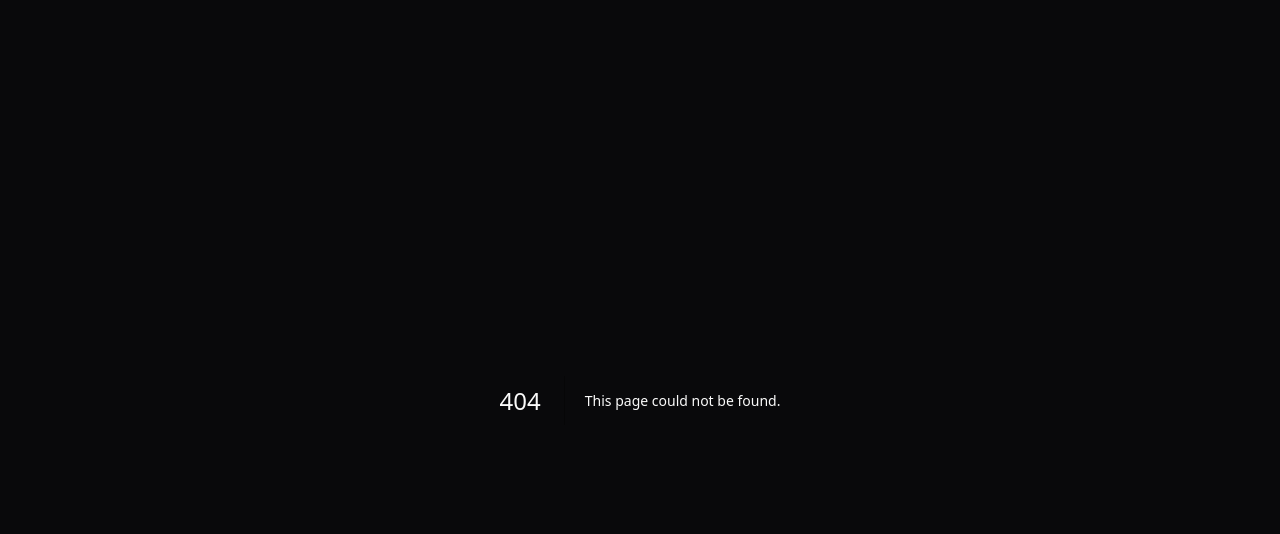
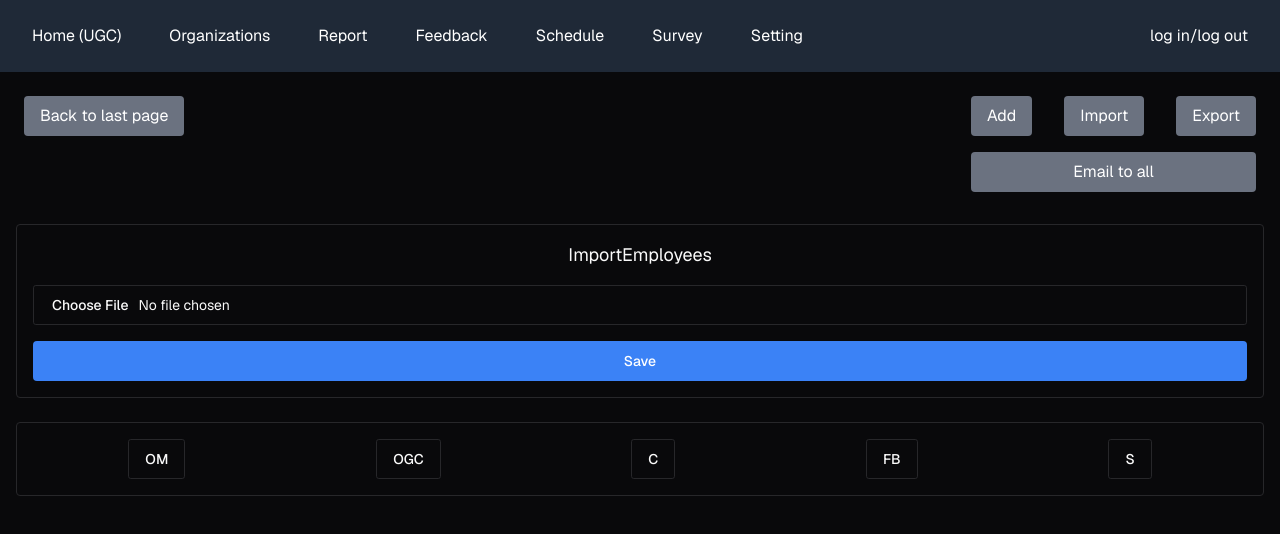
Before and after one commit to Builder-s-League/BuildersLeague-Edition1, a Next.js app: page /cbh/employee/import in a window 1280 px wide. Before the commit this address had no page. Shown: the top 534 px of the page. Built offline with nearby package versions, Linux system fonts and the light colour scheme.

Commit message:
[3|CBH & HR - Employee Dashboard Page] Import employees #41

```diff
--- a/package.json
+++ b/package.json
@@ -33,10 +33,10 @@
     "@radix-ui/react-dropdown-menu": "^2.0.6",
     "@radix-ui/react-icons": "^1.3.0",
     "@radix-ui/react-label": "^2.1.0",
+    "@radix-ui/react-navigation-menu": "^1.2.1",
     "@radix-ui/react-progress": "^1.1.0",
     "@radix-ui/react-slot": "^1.1.0",
     "@radix-ui/react-switch": "^1.1.1",
-    "@radix-ui/react-navigation-menu": "^1.2.1",
     "@supabase/ssr": "^0.1.0",
     "@supabase/supabase-js": "^2.39.3",
     "@tanstack/react-query": "^5.17.15",
@@ -52,12 +52,13 @@
     "next": "^14.2.14",
     "next-themes": "^0.2.1",
     "nextjs-toploader": "^1.6.4",
+    "papaparse": "^5.4.1",
     "react": "^18.2.0",
     "react-dom": "^18.2.0",
     "tailwind-merge": "^2.2.0",
     "undici": "^5.28.2",
+    "uuid": "^10.0.0",
     "vaul": "^1.0.0",
-    "uuid": "^10.0.0",
     "zod": "^3.23.8"
   },
   "devDependencies": {
@@ -69,6 +70,7 @@
     "@testing-library/user-event": "^14.5.2",
     "@types/jest": "^29.5.11",
     "@types/node": "20.3.1",
+    "@types/papaparse": "^5.3.14",
     "@types/react": "18.2.8",
     "@types/react-dom": "18.2.5",
     "@types/uuid": "^10.0.0",
--- a/src/app/cbh/employee/add/page.tsx
+++ b/src/app/cbh/employee/add/page.tsx
@@ -4,6 +4,7 @@ import { redirect } from 'next/navigation'
 import OrganizationCBHFooter from '@/components/OrganizationCBH/Footer'
 import { Input } from '@/components/ui/input'
 import { Button } from '@/components/ui/button'
+import EDTopNavBar from '@/components/EmployeeDashboard/EDTopNavBar'
 
 export default function AddEmployee() {
   const [newEmployee, setNewEmployee] = useState({
@@ -33,6 +34,8 @@ export default function AddEmployee() {
   }
 
   return (
+    <>
+      <EDTopNavBar />
       <div className="container mx-auto p-4">
         <div className="mb-6 rounded border p-4">
           <h2 className="mb-4 text-center text-lg">Add New Employee</h2>
@@ -70,12 +73,16 @@ export default function AddEmployee() {
               required
             />
 
-          <Button type="submit" className="rounded bg-blue-500 p-2 text-white">
+            <Button
+              type="submit"
+              className="rounded bg-blue-500 p-2 text-white"
+            >
               Add
             </Button>
           </form>
         </div>
         <OrganizationCBHFooter />
       </div>
+    </>
   )
 }
--- /dev/null
+++ b/src/app/cbh/employee/import/page.tsx
@@ -0,0 +1,95 @@
+'use client'
+import React, { ChangeEvent, useState } from 'react'
+import OrganizationCBHFooter from '@/components/OrganizationCBH/Footer'
+import { Input } from '@/components/ui/input'
+import { Button } from '@/components/ui/button'
+import EDTopNavBar from '@/components/EmployeeDashboard/EDTopNavBar'
+import Papa from 'papaparse'
+import internal from 'stream'
+
+interface CSVRecord {
+  employeename: string
+  employeeemailaddress: string
+  employeeid: string
+}
+
+export default function ImportEmployee() {
+  const [csvData, setCsvData] = useState<CSVRecord[]>([])
+
+  const handleFileUpload = (event: ChangeEvent<HTMLInputElement>) => {
+    const file =
+      event.currentTarget &&
+      event.currentTarget.files &&
+      event.currentTarget.files[0]
+    if (!file) {
+      return
+    }
+
+    Papa.parse<CSVRecord>(file, {
+      header: true,
+      skipEmptyLines: true,
+      complete: (result) => {
+        const dataWithEmployeeID = result.data.map((item, index) => ({
+          employeename: item.employeename,
+          employeeemailaddress: item.employeeemailaddress,
+          employeeid: `EMP${index + 1}`, // Generating employee ID automatically
+        }))
+
+        setCsvData(dataWithEmployeeID)
+      },
+    })
+  }
+
+  return (
+    <>
+      <EDTopNavBar />
+
+      <div className="container mx-auto p-4">
+        <div className="mb-6 rounded border p-4">
+          <h2 className="mb-4 text-center text-lg">ImportEmployees</h2>
+          <form
+            onSubmit={() => handleFileUpload}
+            className="grid grid-cols-1 gap-4"
+          >
+            <Input
+              type="file"
+              accept=".csv"
+              onChange={handleFileUpload}
+              placeholder="Profile Photo"
+              required
+            />
+
+            {csvData.length > 0 && (
+              <table>
+                <thead>
+                  <tr>
+                    <th>Employee Name</th>
+                    <th>Employee Email Address</th>
+                    <th>Employee ID</th>
+                  </tr>
+                </thead>
+                <tbody>
+                  {csvData.map((employee, index) => (
+                    <tr key={index}>
+                      <td>{employee.employeename}</td>
+                      <td>{employee.employeeemailaddress}</td>
+                      <td>{employee.employeeid}</td>
+                    </tr>
+                  ))}
+                </tbody>
+              </table>
+            )}
+
+            <Button
+              type="submit"
+              className="rounded bg-blue-500 p-2 text-white"
+            >
+              Save
+            </Button>
+          </form>
+        </div>
+        <OrganizationCBHFooter />
+      </div>
+    </>
+  )
+}
--- a/src/app/cbh/employee/page.tsx
+++ b/src/app/cbh/employee/page.tsx
@@ -1,26 +1,10 @@
+import EDTopNavBar from '@/components/EmployeeDashboard/EDTopNavBar'
 import EmployeeCard from '@/components/EmployeeDashboard/EmployeeCard'
-import PageButton from '@/components/EmployeeDashboard/PageButton'
 
 export default function Dashboard() {
   return (
     <>
-      <div className="flex w-full flex-col p-4">
-        <div className="flex flex-wrap space-x-4">
-          <PageButton label="Back to last page" link="/" />
-        </div>
-      </div>
-
-      <div className="  flex w-full flex-col space-y-2">
-        <div className="m-6 flex flex-col space-x-4 self-end">
-          <div className="flex">
-            <PageButton label="Add" link="employee/add" />
-            <PageButton label="Import" link="/import" />
-            <PageButton label="Export" link="/export" />
-          </div>
-
-          <PageButton label="Email to all" link="/email" />
-        </div>
-      </div>
+      <EDTopNavBar />
 
       <div>
         <div className="mt-4 flex w-full flex-col space-x-4">
--- a/src/app/hr/settings/page.tsx
+++ b/src/app/hr/settings/page.tsx
@@ -1,83 +1,152 @@
-"use client"
-import { Button } from "@/components/ui/button"
-import { Input } from "@/components/ui/input"
-import Link from "next/link"
-import { Fragment, useState } from "react";
+'use client'
+import { Button } from '@/components/ui/button'
+import { Input } from '@/components/ui/input'
+import Link from 'next/link'
+import { Fragment, useState } from 'react'
 
 export default function Settings() {
-    const [isPTag, setPtag] = useState(true);
-    const [isUpdate, setUpdate] = useState(true);
-    const initalOrganizationName = 'Origatou';
-    const initialEmail = 'origatou@gmail.com';
-    const initialPhone = '431 xxx xxxx';
-    const [organizationName, setOrganizationName] = useState(initalOrganizationName);
-    const [email, setEmail] = useState(initialEmail);
-    const [phone, setPhone] = useState(initialPhone);
+  const [isPTag, setPtag] = useState(true)
+  const [isUpdate, setUpdate] = useState(true)
+  const initalOrganizationName = 'Origatou'
+  const initialEmail = 'origatou@gmail.com'
+  const initialPhone = '431 xxx xxxx'
+  const [organizationName, setOrganizationName] = useState(
+    initalOrganizationName,
+  )
+  const [email, setEmail] = useState(initialEmail)
+  const [phone, setPhone] = useState(initialPhone)
 
   function handleCLick() {
-      setPtag(false);
-      setUpdate(false);
+    setPtag(false)
+    setUpdate(false)
   }
 
   function cancelClick() {
-      setOrganizationName(initalOrganizationName);
-      setEmail(initialEmail);
-      setPhone(initialPhone);
-      setPtag(true);
-      setUpdate(true);
+    setOrganizationName(initalOrganizationName)
+    setEmail(initialEmail)
+    setPhone(initialPhone)
+    setPtag(true)
+    setUpdate(true)
   }
 
-    let organizationNameUpdate = organizationName;
-    let emailUpdate = email;
-    let phoneUpdate = phone;
+  let organizationNameUpdate = organizationName
+  let emailUpdate = email
+  let phoneUpdate = phone
 
   function updateClick() {
-
-      setPtag(true);
-      setUpdate(true);
+    setPtag(true)
+    setUpdate(true)
   }
 
   return (
-    <div className="flex flex-col w-1/2 border border-white">
-      <div className="flex flex-row w-full ">
+    <div className="flex w-1/2 flex-col border border-white">
+      <div className="flex w-full flex-row ">
         <div className="inline-flex w-9/12 gap-6">
-          <Button variant="outline" className="w-24">E</Button>
-          <Button variant="outline" className="w-24">UGC</Button>
-          <Button variant="destructive" className="w-24">Settings</Button>
+          <Button variant="outline" className="w-24">
+            E
+          </Button>
+          <Button variant="outline" className="w-24">
+            UGC
+          </Button>
+          <Button variant="destructive" className="w-24">
+            Settings
+          </Button>
         </div>
         <div className="w-1/4">
-          <Button className="flex flex-col w-24 py-2/25">
+          <Button className="py-2/25 flex w-24 flex-col">
             <Link href="/login">Login/Out</Link>
           </Button>
         </div>
       </div>
       <div className="flex justify-evenly">
-        <div className="py-8 w-80 flex flex-col items-center">
-
-            <Fragment>{
-              isPTag ? (<p className="inline-flex m-1 w-3/4 items-center">Organization name: {organizationNameUpdate}</p>) : (<Input className="ml-1 float-right w-3/4" placeholder="Organization name" onChange={e => setOrganizationName(e.target.value)} value={organizationName} type="text"></Input>)}
+        <div className="flex w-80 flex-col items-center py-8">
+          <Fragment>
+            {isPTag ? (
+              <p className="m-1 inline-flex w-3/4 items-center">
+                Organization name: {organizationNameUpdate}
+              </p>
+            ) : (
+              <Input
+                className="float-right ml-1 w-3/4"
+                placeholder="Organization name"
+                onChange={(e) => setOrganizationName(e.target.value)}
+                value={organizationName}
+                type="text"
+              ></Input>
+            )}
           </Fragment>
-            <Fragment>{
-              isPTag ? (<p className="inline-flex m-1 w-3/4 items-center">Email: {emailUpdate}</p>) : (<Input className="ml-1 float-right w-3/4" placeholder="Email" onChange={e => setEmail(e.target.value)} value={email} type="email"></Input>)}
+          <Fragment>
+            {isPTag ? (
+              <p className="m-1 inline-flex w-3/4 items-center">
+                Email: {emailUpdate}
+              </p>
+            ) : (
+              <Input
+                className="float-right ml-1 w-3/4"
+                placeholder="Email"
+                onChange={(e) => setEmail(e.target.value)}
+                value={email}
+                type="email"
+              ></Input>
+            )}
           </Fragment>
-            <Fragment>{
-              isPTag ? (<p className="inline-flex m-1 w-3/4 items-center">Phone number: {phoneUpdate}</p>) : (<Input className="ml-1 float-right w-3/4" placeholder="Phone number"  onChange={e => setPhone(e.target.value)} value={phone} type="tel"></Input>)}
+          <Fragment>
+            {isPTag ? (
+              <p className="m-1 inline-flex w-3/4 items-center">
+                Phone number: {phoneUpdate}
+              </p>
+            ) : (
+              <Input
+                className="float-right ml-1 w-3/4"
+                placeholder="Phone number"
+                onChange={(e) => setPhone(e.target.value)}
+                value={phone}
+                type="tel"
+              ></Input>
+            )}
           </Fragment>
-          <Fragment>{
-            isUpdate ? (<Button className="flex flex-col w-44 m-1" variant="outline" onClick={handleCLick}>Update Organization</Button>) :
-              (<div className="flex mt-1 gap-4">
-                <Button className="flex flex-col w-1/2" variant="outline" onClick={updateClick}>Update</Button>
-                <Button className="flex flex-col w-1/2" variant="outline" onClick={cancelClick}>Cancel</Button>
-              </div>)
-          }</Fragment>
+          <Fragment>
+            {isUpdate ? (
+              <Button
+                className="m-1 flex w-44 flex-col"
+                variant="outline"
+                onClick={handleCLick}
+              >
+                Update Organization
+              </Button>
+            ) : (
+              <div className="mt-1 flex gap-4">
+                <Button
+                  className="flex w-1/2 flex-col"
+                  variant="outline"
+                  onClick={updateClick}
+                >
+                  Update
+                </Button>
+                <Button
+                  className="flex w-1/2 flex-col"
+                  variant="outline"
+                  onClick={cancelClick}
+                >
+                  Cancel
+                </Button>
+              </div>
+            )}
+          </Fragment>
         </div>
         <div>
           <div>
-            <Button className="flex flex-col w-32 mt-7" variant="secondary">Test account info</Button>
-            <Button className="flex flex-col w-32 mt-2" variant="secondary">Contact us</Button>
+            <Button className="mt-7 flex w-32 flex-col" variant="secondary">
+              Test account info
+            </Button>
+            <Button className="mt-2 flex w-32 flex-col" variant="secondary">
+              Contact us
+            </Button>
           </div>
-          <div className="mt-10 mb-8">
-            <Button className="flex flex-col w-20" variant="secondary">Feedback</Button>
+          <div className="mb-8 mt-10">
+            <Button className="flex w-20 flex-col" variant="secondary">
+              Feedback
+            </Button>
           </div>
         </div>
       </div>
--- /dev/null
+++ b/src/components/EmployeeDashboard/EDTopNavBar.tsx
@@ -0,0 +1,38 @@
+import React, { useState } from 'react'
+import PageButton from '@/components/EmployeeDashboard/PageButton'
+
+export default function EDTopNavBar() {
+  return (
+    <>
+      <div className="flex w-full flex-col p-4">
+        <div className="flex justify-between space-x-4">
+          <PageButton
+            className="self-start"
+            label="Back to last page"
+            link="/"
+          />
+          <div className="  flex flex-col space-y-2">
+            <div className="flex flex-row gap-4">
+              <PageButton
+                className="self-end"
+                label="Add"
+                link="/cbh/employee/add"
+              />
+              <PageButton
+                className="self-end"
+                label="Import"
+                link="/cbh/employee/import"
+              />
+              <PageButton
+                className="self-end"
+                label="Export"
+                link="/cbh/employee/export"
+              />
+            </div>
+            <PageButton label="Email to all" link="/email" />
+          </div>
+        </div>
+      </div>
+    </>
+  )
+}
--- a/src/components/EmployeeDashboard/PageButton.tsx
+++ b/src/components/EmployeeDashboard/PageButton.tsx
@@ -1,12 +1,13 @@
 interface PageButtonProps {
   label: string
   link: string
+  className?: string
 }
 
-function PageButton({ label, link }: PageButtonProps) {
+function PageButton({ label, link, className }: PageButtonProps) {
   return (
     <a
-      className="m-2 rounded bg-gray-500 px-4 py-2 text-center text-white hover:bg-gray-700 focus:outline-none focus:ring focus:ring-gray-500"
+      className={`m-2 rounded bg-gray-500 px-4 py-2 text-center text-white hover:bg-gray-700 focus:outline-none focus:ring focus:ring-gray-500 ${className || ''}`}
       href={link}
     >
       {label}
```
Also changed, not shown: 1 other file (tests, documents, lock files or other folders). Lines whose indentation alone changed are shown as unchanged.
